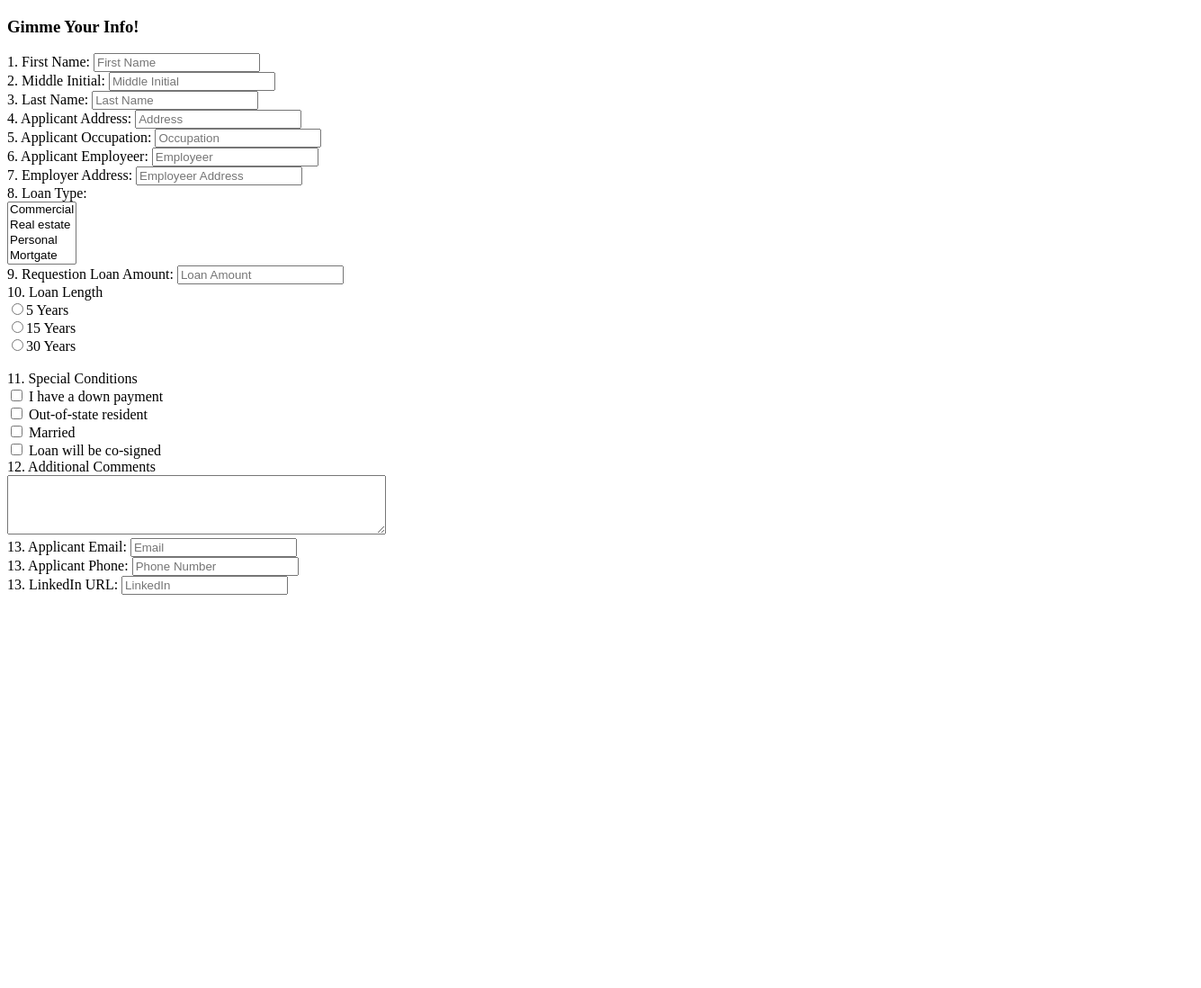
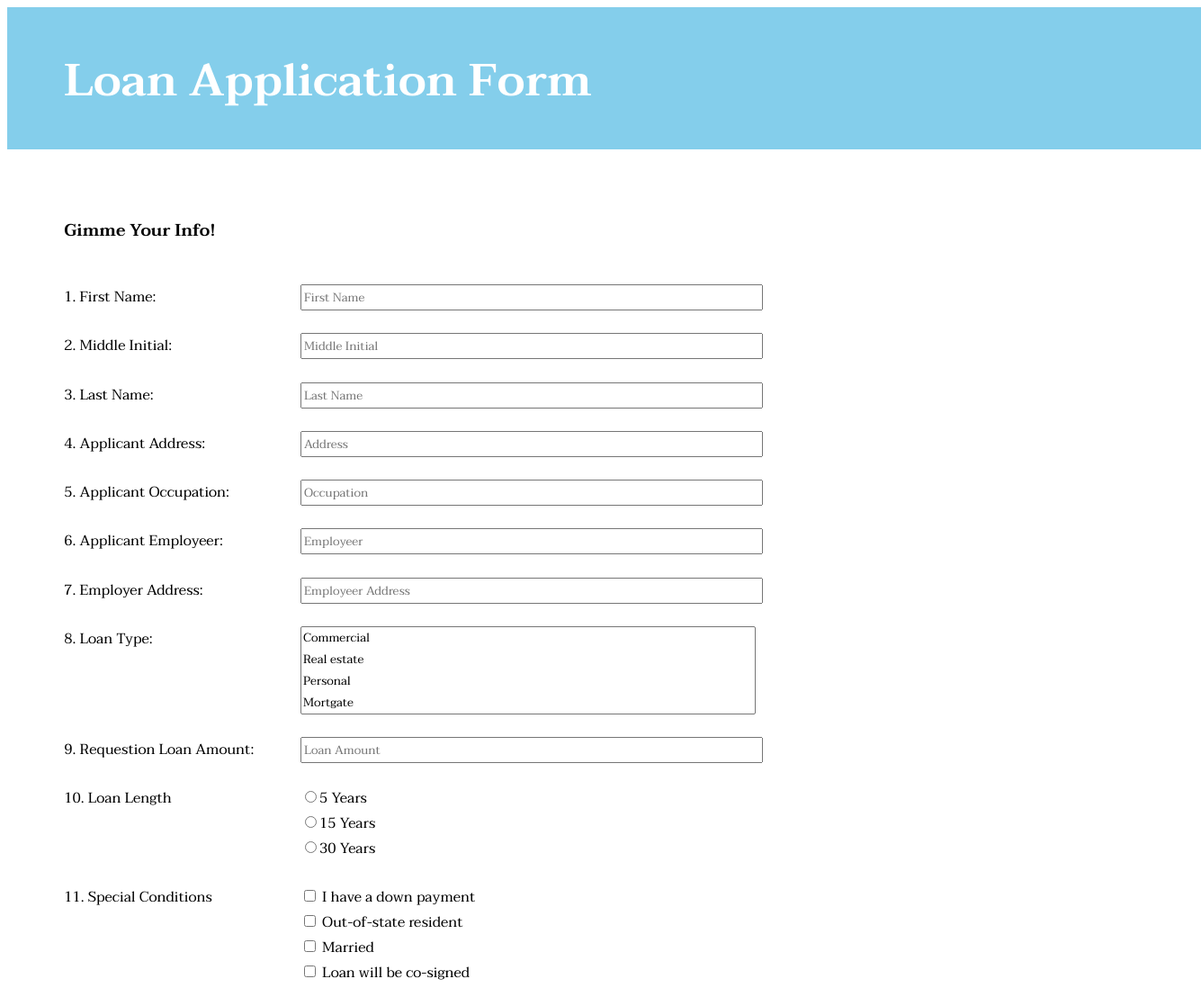
Before and after one commit to gib-bowden/bankingForm, a plain HTML site: page index.html in a window 1280 px wide. Shown: the top 1098 px of the page at 90% size, 1335 px wide, since content can reach past the window. Before the commit the page ends 800 px from the top, so only its background shows below. Drawn offline with Linux system fonts and the light colour scheme.

Commit message:
minor html edits and added styles

```diff
--- a/index.html
+++ b/index.html
@@ -2,34 +2,39 @@
 <html>
 <head>
 	<title>Gib's Banking Form</title>
+	<link rel="stylesheet" type="text/css" href="main.css">
+	<link href="https://fonts.googleapis.com/css?family=Taviraj:400,600" rel="stylesheet">
 </head>
 <body>
+	<header>
+		<h1>Loan Application Form</h1>
+	</header>
 	<div>
-		<h3>Gimme Your Info!</h3>
 		<div class="form">
-			<label for="">1. First Name:</label>
-			<input type="text" name="firstName" placeholder="First Name">
+			<h3>Gimme Your Info!</h3>
+			<label for="first-name">1. First Name:</label>
+			<input class="text-box" type="text" name="first-name" placeholder="First Name">
 			<br>
-			<label for="MI">2. Middle Initial:</label>
-			<input type="text" name="MI" placeholder="Middle Initial">
+			<label for="mi">2. Middle Initial:</label>
+			<input class="text-box" type="text" name="mi" placeholder="Middle Initial">
 			<br>
-			<label for="lastNmae">3. Last Name:</label>
-			<input type="text" name="lastName" placeholder="Last Name">
+			<label for="last-name">3. Last Name:</label>
+			<input class="text-box" type="text" name="last-name" placeholder="Last Name">
 			<br>
 			<label for="address">4. Applicant Address:</label>
-			<input type="text" name="address" placeholder="Address">
+			<input class="text-box" type="text" name="address" placeholder="Address">
 			<br>
 			<label for="occupation">5. Applicant Occupation:</label>
-			<input type="text" name="occupation" placeholder="Occupation">
+			<input class="text-box" type="text" name="occupation" placeholder="Occupation">
 			<br>
 			<label for="employeer">6. Applicant Employeer:</label>
-			<input type="text" name="employeer" placeholder="Employeer">
+			<input class="text-box" type="text" name="employeer" placeholder="Employeer">
 			<br>
 			<label for="employer-address">7. Employer Address:</label>
-			<input type="text" name="employer-address" placeholder="Employeer Address">
+			<input class="text-box" type="text" name="employer-address" placeholder="Employeer Address">
 			<br>
 			<label for="loan-type">8. Loan Type:</label><br>
-			<select multiple name="loan-type">
+			<select class="select-box" multiple name="loan-type">
 				<option value="volvo">Commercial</option>
 				<option value="saab">Real estate</option>
 				<option value="opel">Personal</option>
@@ -37,43 +42,40 @@
 			</select>
 			<br>
 			<label for="amount">9. Requestion Loan Amount:</label>
-			<input type="text" name="amount" placeholder="Loan Amount">
+			<input class="text-box" type="text" name="amount" placeholder="Loan Amount">
 			<br>
 			<label for="length">10. Loan Length</label>
 			<br>
-			<input type="radio" name="length" value="5">5 Years<br>
-			<input type="radio" name="length" value="15">15 Years<br>
-			<input type="radio" name="length" value="30">30 Years<br>
+			<div class="radio-options">
+				<input class="radio" type="radio" name="length" value="5">5 Years<br>
+				<input class="radio" type="radio" name="length" value="15">15 Years<br>
+				<input class="radio" type="radio" name="length" value="30">30 Years<br>
+			</div>
 			<br>
 			<label for="conditions">11. Special Conditions</label>
 			<br>
-			<input type="checkbox" name="conditions" value="1"> I have a down payment<br>
-			<input type="checkbox" name="conditions" value="2"> Out-of-state resident<br>
-			<input type="checkbox" name="conditions" value="3"> Married<br>
-			<input type="checkbox" name="conditions" value="4"> Loan will be co-signed<br>
-			<label for="comments">12. Additional Comments</label><br>
+			<div class="checkbox-options">
+				<input class="checkbox" type="checkbox" name="conditions" value="1"> I have a down payment<br>
+				<input class="checkbox" type="checkbox" name="conditions" value="2"> Out-of-state resident<br>
+				<input class="checkbox" type="checkbox" name="conditions" value="3"> Married<br>
+				<input class="checkbox" type="checkbox" name="conditions" value="4"> Loan will be co-signed<br>
+			</div>
+			<br>
+			<label for="comments">12. Additional Comments</label>
 			<textarea name="comments" rows="4" cols="50">
 			</textarea>
 			<br>
 			<label for="email">13. Applicant Email:</label>
-			<input type="email" name="email" placeholder="Email">
+			<input class="text-box" type="email" name="email" placeholder="Email">
 			<br>
 
-			<label for="phone">13. Applicant Phone:</label>
-			<input type="tel" name="email" placeholder="Phone Number">
+			<label for="phone">14. Applicant Phone:</label>
+			<input class="text-box" type="tel" name="email" placeholder="Phone Number">
 			<br>
 
-			<label for="url">13. LinkedIn URL:</label>
-			<input type="url" name="url" placeholder="LinkedIn">
+			<label for="url">15. LinkedIn URL:</label>
+			<input class="text-box" type="url" name="url" placeholder="LinkedIn">
 			<br>
-
-
-
-
-
-
-
-
 	</div>
 </body>
 </html>
--- /dev/null
+++ b/main.css
@@ -0,0 +1,52 @@
+* {
+	font-family: 'Taviraj', serif;
+}
+
+body {
+	background-color: white;
+}
+
+
+
+header {
+    float: left;
+    margin: 0 0 30px 0;
+    padding: 5px 0 0 5%;
+    width: 100%;
+    background-color: #84CEEB;
+}
+
+header h1 {
+	color: white;
+	font-size: 50px;
+
+
+}
+
+
+label {
+	display: inline-block;
+	width: 25%;
+    float: left;
+    text-align: left;
+    overflow: auto;
+}
+
+.text-box, .select-box, .checkbox-options, .radio-options, textarea {
+    display: inline-block;
+    width: 50%;
+    margin-left: 10px;
+    overflow: auto;
+    float:left;
+}
+
+.form {
+	margin: auto auto auto 5%;
+	width: 80%;
+	padding: 2% 10% 10% 0;
+	overflow: auto;
+}
+
+label, .text-box, .select-box, .checkbox-options, .radio-options, textarea {
+	margin-top: 2.5%;
+}
```
